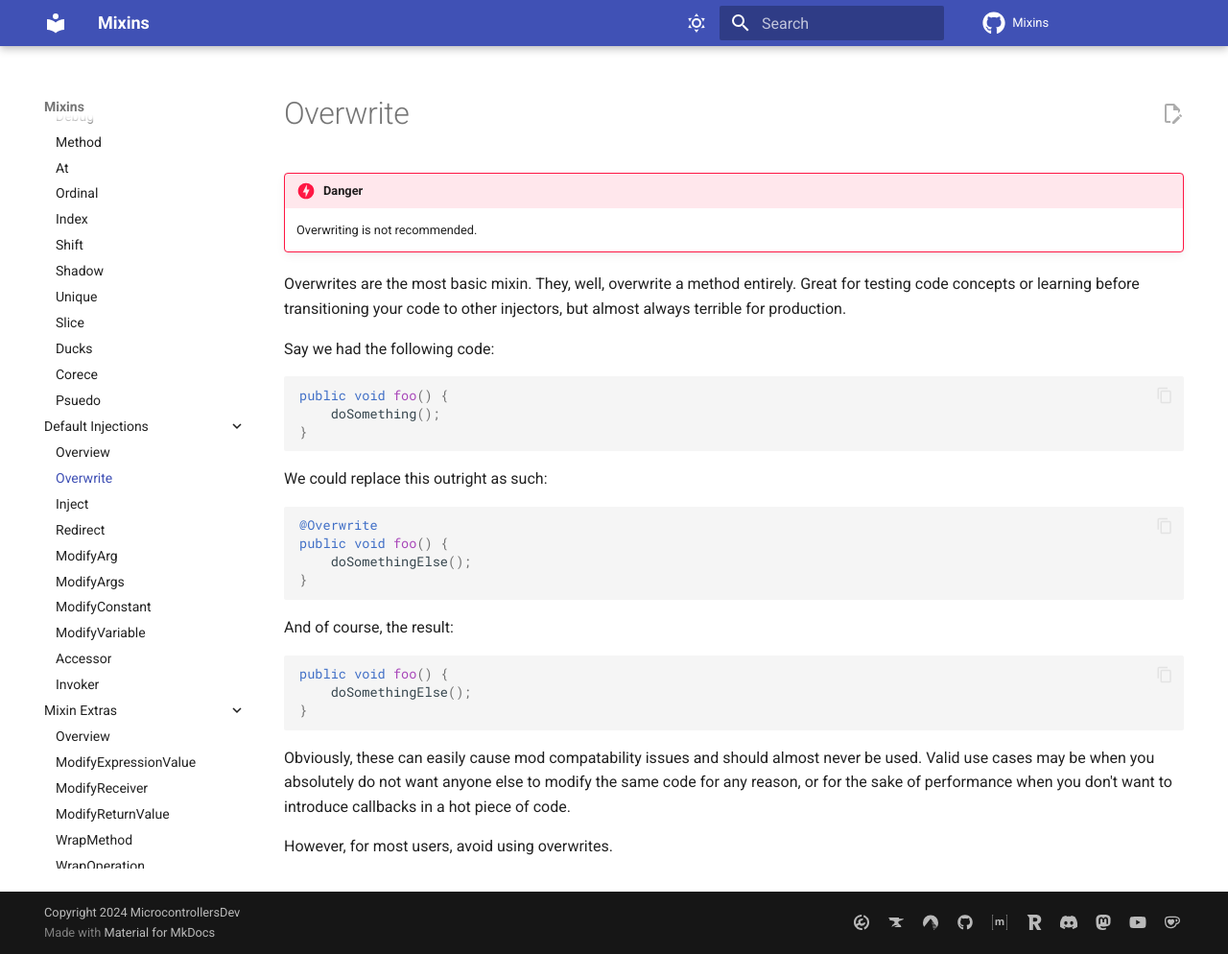
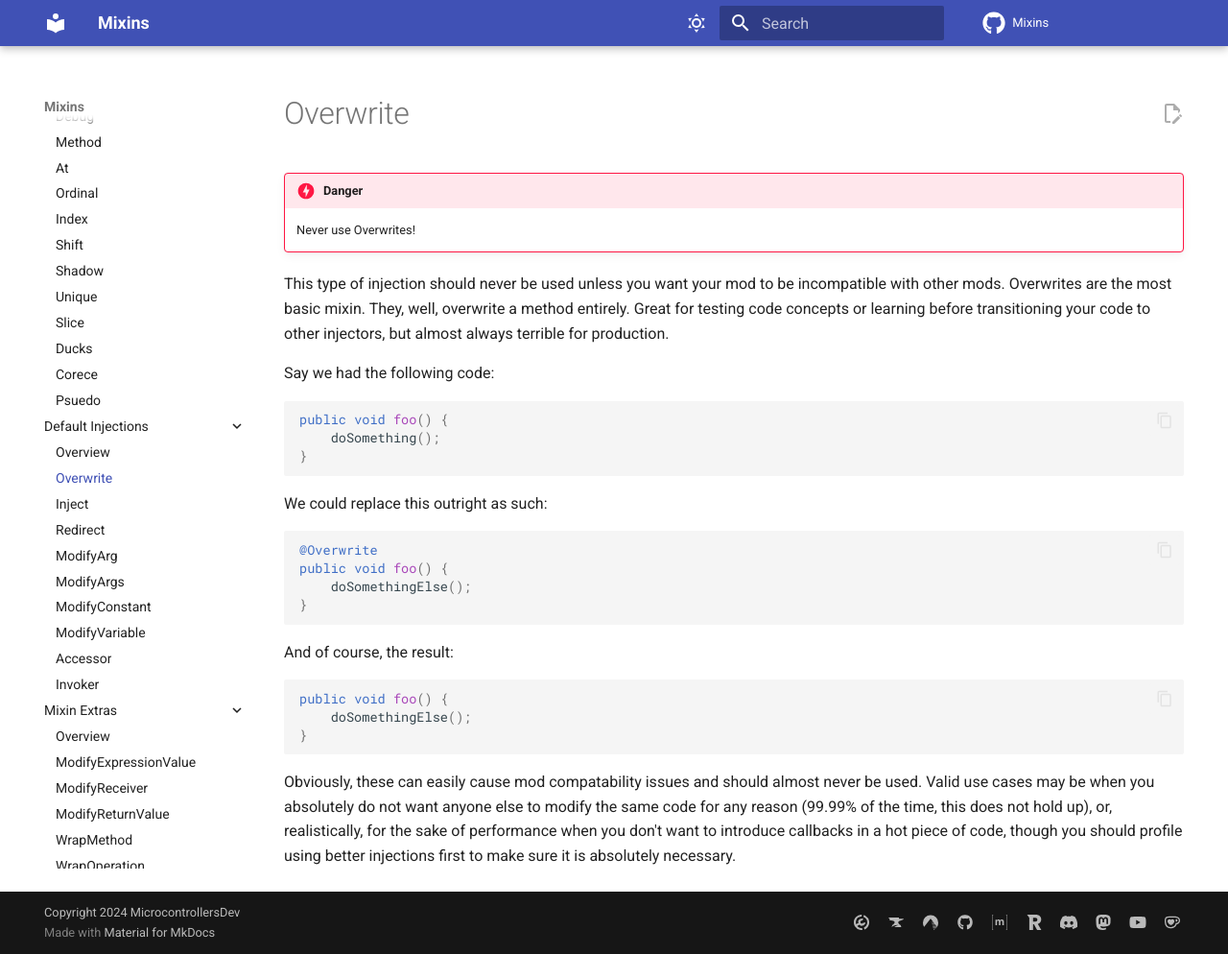
Before and after one commit to MicrocontrollersDev/Mixins, an MkDocs documentation site: the page built from docs/default/overwrite.md, in a window 1280 px wide and 994 px high. Shown: the whole window at 96% size. Built offline with MkDocs 1.6.1 and Material for MkDocs 9.7.7, drawn with Linux system fonts in a browser that asks for light colours; comment, search, counter and statistics services are not loaded.

Commit message:
better compat notices and short MEV constant replace explanation

````diff
--- a/docs/default/overwrite.md
+++ b/docs/default/overwrite.md
@@ -1,9 +1,9 @@
 # Overwrite
 
 !!! danger
-    Overwriting is not recommended.
+    Never use Overwrites!
 
-Overwrites are the most basic mixin. They, well, overwrite a method entirely. Great for testing code concepts or learning before transitioning your code to other injectors, but almost always terrible for production.
+This type of injection should never be used unless you want your mod to be incompatible with other mods. Overwrites are the most basic mixin. They, well, overwrite a method entirely. Great for testing code concepts or learning before transitioning your code to other injectors, but almost always terrible for production.
 
 Say we had the following code:
 
@@ -30,6 +30,4 @@ public void foo() {
 }
 ```
 
-Obviously, these can easily cause mod compatability issues and should almost never be used. Valid use cases may be when you absolutely do not want anyone else to modify the same code for any reason, or for the sake of performance when you don't want to introduce callbacks in a hot piece of code.
-
-However, for most users, avoid using overwrites.
+Obviously, these can easily cause mod compatability issues and should almost never be used. Valid use cases may be when you absolutely do not want anyone else to modify the same code for any reason (99.99% of the time, this does not hold up), or, realistically, for the sake of performance when you don't want to introduce callbacks in a hot piece of code, though you should profile using better injections first to make sure it is absolutely necessary.
````
Also changed, not shown: docs/default/modifyconstant.md (+2 -2 lines), docs/default/redirect.md (+2 -2 lines), docs/mixinextras/modifyexpressionvalue.md (+14 -0 lines).
